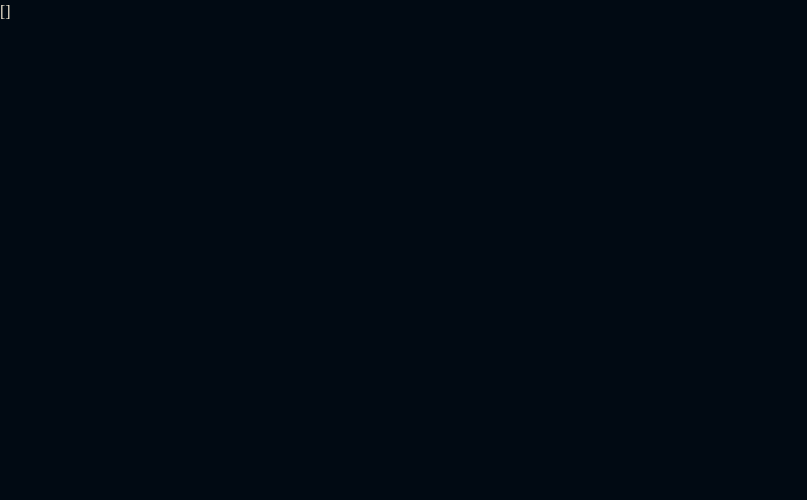
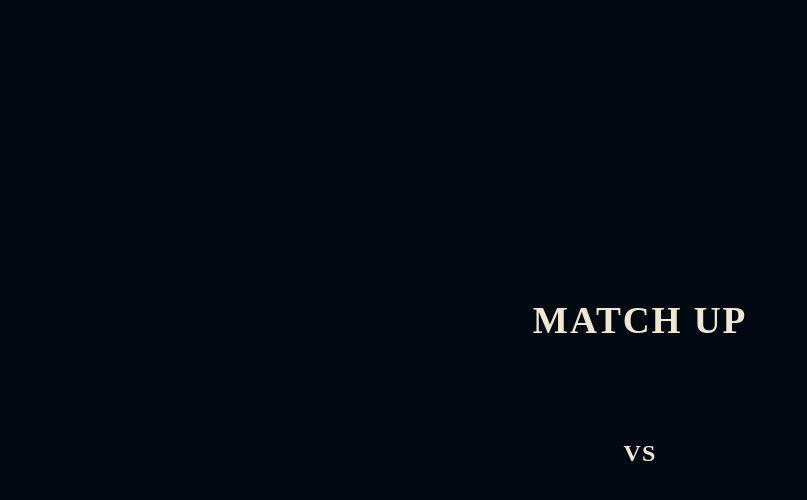
Before and after one commit to akfakf0509/lol-in-war, a Nuxt app: page /result in a window 1280 px wide. Shown: the top 500 px of the page, without its empty margins (0-807 px from the left). Built offline with nearby package versions, Linux system fonts and the light colour scheme; a web font is replaced by a local one.

Commit message:
feat: 결과 페이지 완료

```diff
--- a/pages/result.vue
+++ b/pages/result.vue
@@ -16,9 +16,23 @@ function parseStringFromBase64(text: string) {
 </script>
 
 <template>
-  <main>
-    {{ data }}
+  <main class="page">
+    <Result :team1="data[0]" :team2="data[1]" class="page__result" />
   </main>
 </template>
 
-<style lang="scss" scoped></style>
+<style lang="scss" scoped>
+.page {
+  display: flex;
+  align-items: center;
+
+  height: 100%;
+
+  padding: 40px;
+  margin: 0 400px;
+
+  &__result {
+    flex: 1;
+  }
+}
+</style>
```
